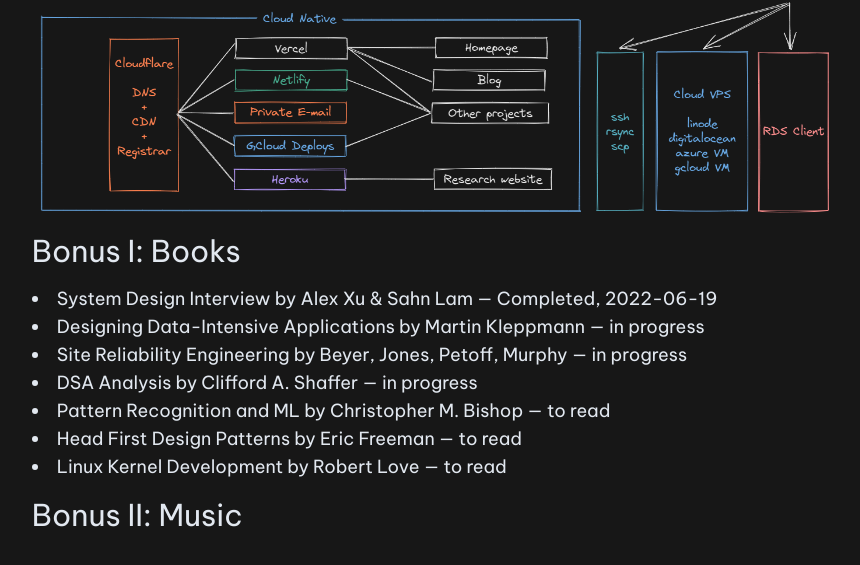
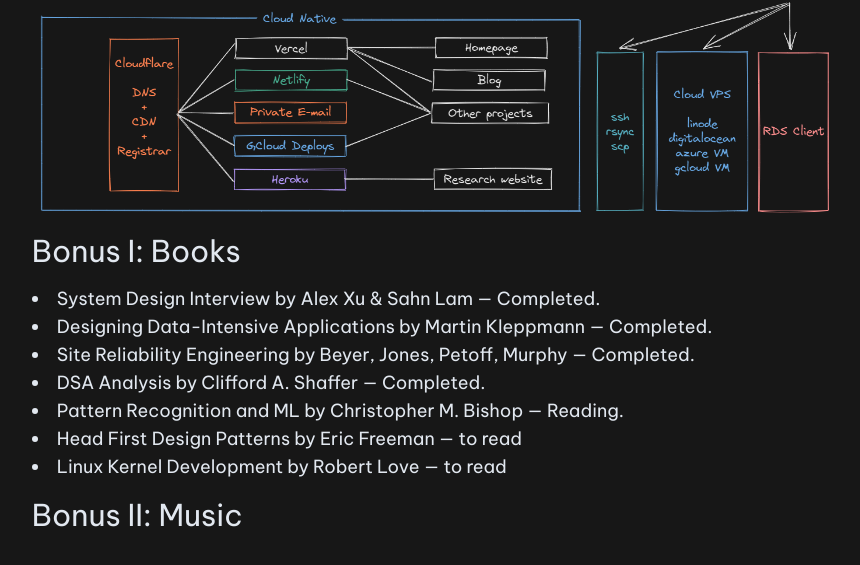
Before and after one commit to zasshuwu/nogamioka, a Next.js app: page /uses in a window 1280 px wide. Shown: the part 1469-2034 px from the top of the page, without its empty margins (140-1000 px from the left). Built offline with nearby package versions, Linux system fonts and the light colour scheme; grey boxes are pictures that could not be loaded.

Commit message:
update uses

```diff
--- a/pages/uses.js
+++ b/pages/uses.js
@@ -89,22 +89,22 @@ export default function Uses({ isOpen, handleClose }) {
           <ul>
             <li>
               System Design Interview by Alex Xu &amp; Sahn Lam
-              &mdash; Completed, 2022-06-19
+              &mdash; Completed.
             </li>
             <li>
               Designing Data-Intensive Applications by Martin
-              Kleppmann &mdash; in progress
+              Kleppmann &mdash; Completed.
             </li>
             <li>
               Site Reliability Engineering by Beyer, Jones, Petoff,
-              Murphy &mdash; in progress
+              Murphy &mdash; Completed.
             </li>
             <li>
-              DSA Analysis by Clifford A. Shaffer &mdash; in progress
+              DSA Analysis by Clifford A. Shaffer &mdash; Completed.
             </li>
             <li>
               Pattern Recognition and ML by Christopher M. Bishop
-              &mdash; to read
+              &mdash; Reading.
             </li>
             <li>
               Head First Design Patterns by Eric Freeman &mdash; to
@@ -136,7 +136,6 @@ export default function Uses({ isOpen, handleClose }) {
             src="https://open.spotify.com/embed/playlist/4gXW0Bpuz8TlnCmELENb2X?utm_source=generator"
             width="100%"
             height="450"
-            frameBorder="0"
             allowFullScreen=""
             allow="autoplay; clipboard-write; encrypted-media; fullscreen; picture-in-picture"
           ></iframe>
```
